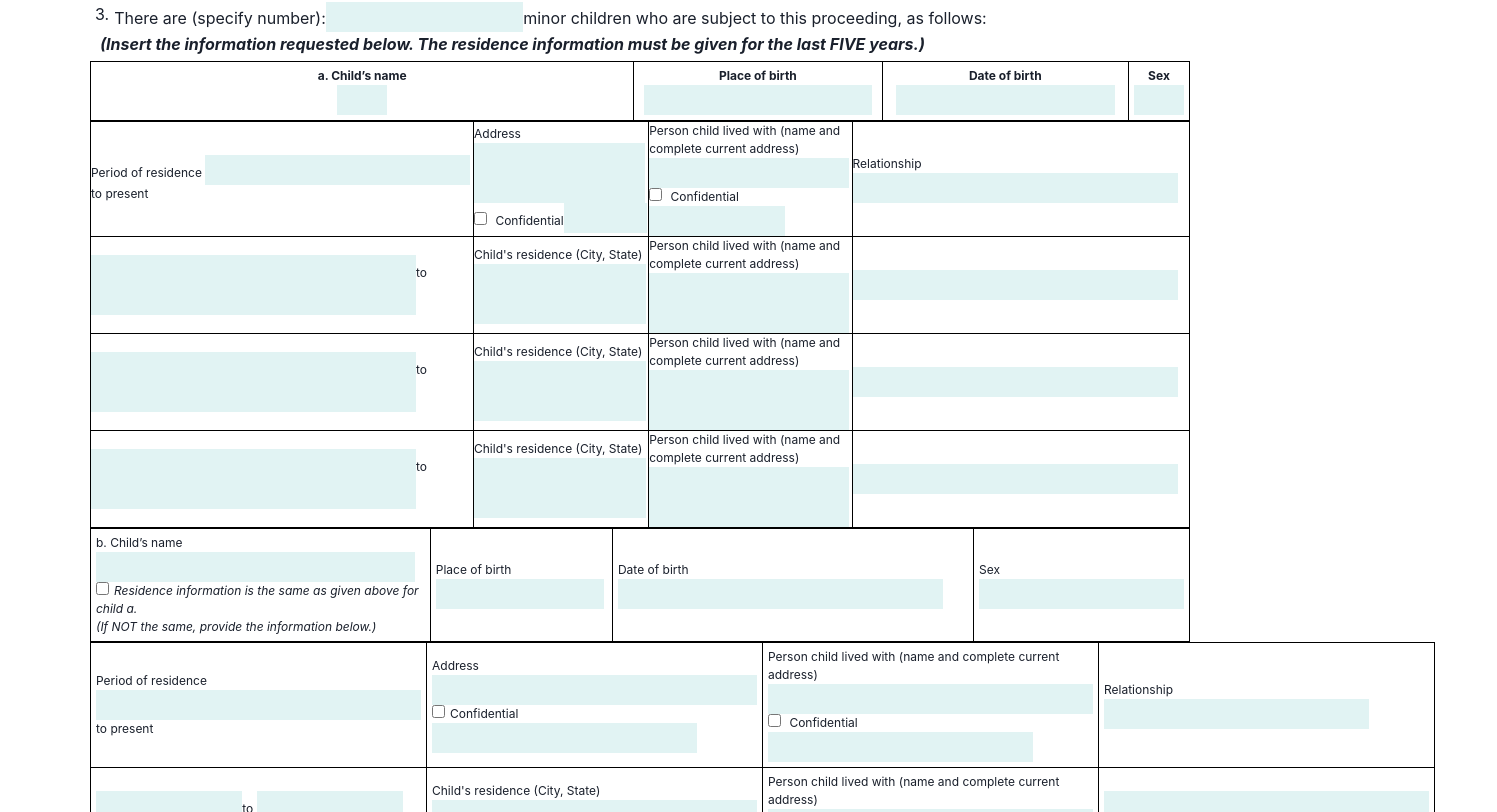
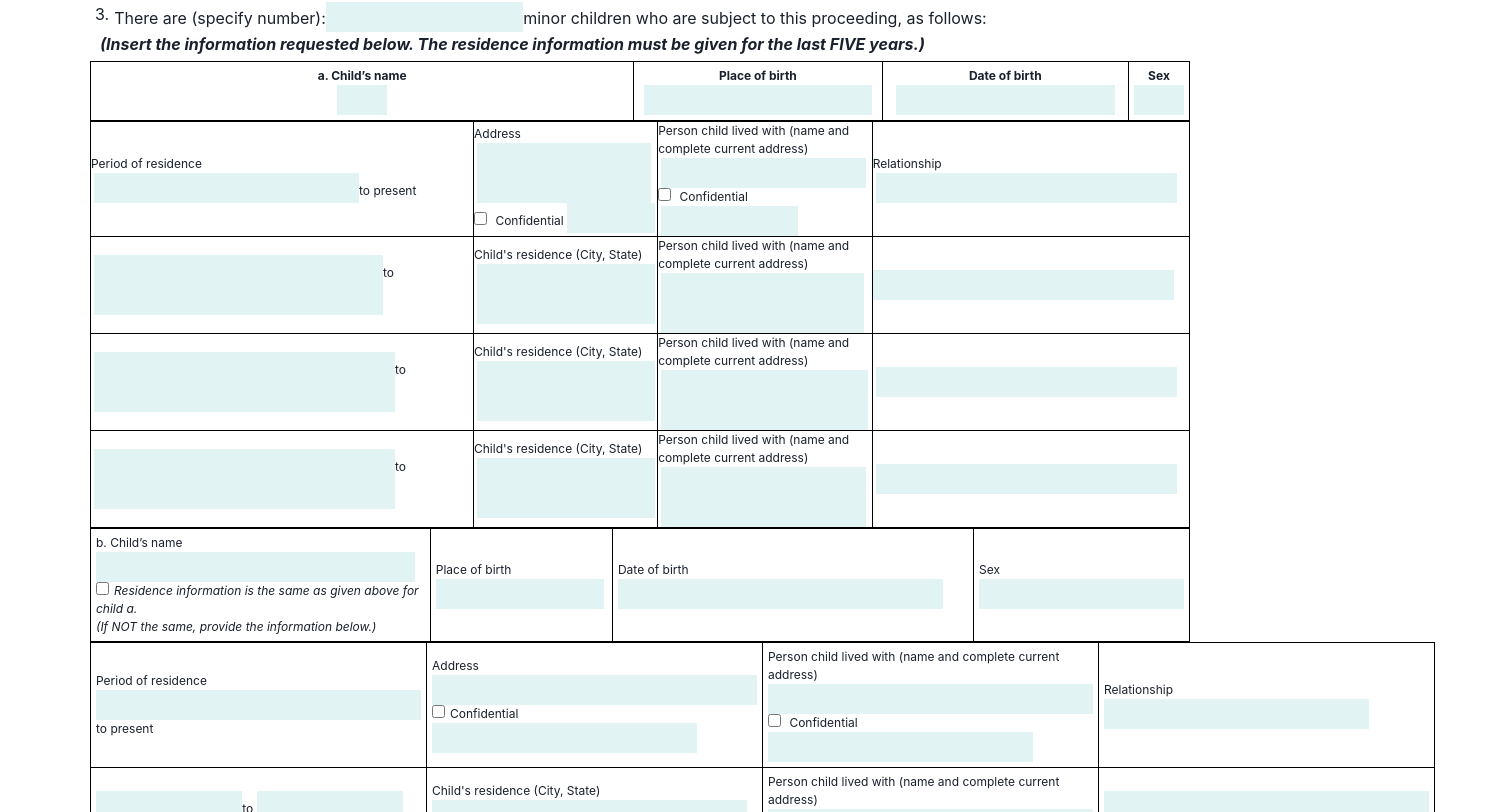
Before and after one commit to sddoc-in/by-the-law, a React (Create React App) app in the folder client/: page /pdf105 in a window 1280 px wide. Shown: the part 683-1495 px from the top of the page, 1497 px wide, since content can reach past the window. Built offline with nearby package versions, Linux system fonts and the light colour scheme; the HTML template or start-up script is replaced by a standard one.

Commit message:
some change

```diff
--- a/client/src/components/pdf/fl105/fl105.tsx
+++ b/client/src/components/pdf/fl105/fl105.tsx
@@ -254,92 +254,92 @@ export default function FL105() {
                         <tr>
                             <td style={{ border: "1px solid black", width: 383 }}>
                                 Period of residence{" "}
-                                <input style={{ backgroundColor: "rgb(225, 243, 243)", border: "none", margin: "0px" }} type="text" id="street" />
+                                <input style={{ backgroundColor: "rgb(225, 243, 243)", border: "none", marginLeft: "3px" }} type="text" id="street" />
                                 to present
                             </td>
                             <td style={{ border: "1px solid black" }}>
-                                Address <input style={{ backgroundColor: "rgb(225, 243, 243)", border: "none", margin: "0px", width: "98%" }} type="text" id="street" />
+                                Address <input style={{ backgroundColor: "rgb(225, 243, 243)", border: "none", marginLeft: "3px", width: "95%" }} type="text" id="street" />
                                 <div>
-                                    <input style={{ backgroundColor: "rgb(225, 243, 243)", border: "none", margin: "0px", width: "98%" }} type="text" id="street" />
+                                    <input style={{ backgroundColor: "rgb(225, 243, 243)", border: "none", marginLeft: "3px", width: "95%" }} type="text" id="street" />
                                     <br />
                                     <input type="checkbox" style={{ marginRight: 5 }} />
                                     <label> Confidential</label>
-                                    <input style={{ backgroundColor: "rgb(225, 243, 243)", border: "none", margin: "0px", width: "48%" }} type="text" id="street" />
+                                    <input style={{ backgroundColor: "rgb(225, 243, 243)", border: "none", marginLeft: "3px", width: "48%" }} type="text" id="street" />
 
 
                                 </div>
                             </td>
                             <td style={{ border: "1px solid black" }}>
                                 Person child lived with (name and complete current address)
-                                <input style={{ backgroundColor: "rgb(225, 243, 243)", border: "none", margin: "0px", width: "99%" }} type="text" id="street" />
+                                <input style={{ backgroundColor: "rgb(225, 243, 243)", border: "none", marginLeft: "3px", width: "96%" }} type="text" id="street" />
                                 <br />
                                 <input type="checkbox" style={{ marginRight: 5 }} />
                                 <label> Confidential</label>
-                                <input style={{ backgroundColor: "rgb(225, 243, 243)", border: "none", margin: "0px", width: "67%" }} type="text" />
+                                <input style={{ backgroundColor: "rgb(225, 243, 243)", border: "none", marginLeft: "3px", width: "64%" }} type="text" />
 
                             </td>
                             <td style={{ border: "1px solid black" }}>
                                 Relationship
-                                <input size={25} style={{ backgroundColor: "rgb(225, 243, 243)", border: "none", margin: "0px" }} type="text" id="street" />
+                                <input size={23} style={{ backgroundColor: "rgb(225, 243, 243)", border: "none", marginLeft: "3px" }} type="text" id="street" />
                             </td>
                         </tr>
                         <tr>
                             <td style={{ border: "1px solid black" }}>
                                 {" "}
-                                <input size={25} style={{ backgroundColor: "rgb(225, 243, 243)", border: "none", margin: "0px" }} type="text" id="street" />
-                                to <input size={25} style={{ backgroundColor: "rgb(225, 243, 243)", border: "none", margin: "0px" }} type="text" id="street" />
+                                <input size={22} style={{ backgroundColor: "rgb(225, 243, 243)", border: "none", marginLeft: "3px" }} type="text" id="street" />
+                                to <input size={22} style={{ backgroundColor: "rgb(225, 243, 243)", border: "none", marginLeft: "3px" }} type="text" id="street" />
                             </td>
                             <td style={{ border: "1px solid black" }}>
                                 Child's residence (City, State)
-                                <input style={{ backgroundColor: "rgb(225, 243, 243)", border: "none", margin: "0px", width: "99%" }} type="text" id="street" />
-                                <input style={{ backgroundColor: "rgb(225, 243, 243)", border: "none", margin: "0px", width: "99%" }} type="text" id="street" />
+                                <input style={{ backgroundColor: "rgb(225, 243, 243)", border: "none", marginLeft: "3px", width: "97%" }} type="text" id="street" />
+                                <input style={{ backgroundColor: "rgb(225, 243, 243)", border: "none", marginLeft: "3px", width: "97%" }} type="text" id="street" />
                             </td>
                             <td style={{ border: "1px solid black" }}>
                                 Person child lived with (name and complete current address)
-                                <input style={{ backgroundColor: "rgb(225, 243, 243)", border: "none", margin: "0px", width: "99%" }} type="text" id="street" />
-                                <input style={{ backgroundColor: "rgb(225, 243, 243)", border: "none", margin: "0px", width: "99%" }} type="text" id="street" />
+                                <input style={{ backgroundColor: "rgb(225, 243, 243)", border: "none", marginLeft: "3px", width: "95%" }} type="text" id="street" />
+                                <input style={{ backgroundColor: "rgb(225, 243, 243)", border: "none", marginLeft: "3px", width: "95%" }} type="text" id="street" />
                             </td>
                             <td style={{ border: "1px solid black" }}>
-                                <input size={25} style={{ backgroundColor: "rgb(225, 243, 243)", border: "none", margin: "0px" }} type="text" id="street" />
+                                <input size={23} style={{ backgroundColor: "rgb(225, 243, 243)", border: "none", margin: "0px" }} type="text" id="street" />
                             </td>
                         </tr>
                         <tr>
                             <td style={{ border: "1px solid black" }}>
                                 {" "}
-                                <input size={25} style={{ backgroundColor: "rgb(225, 243, 243)", border: "none", margin: "0px" }} type="text" id="street" />
-                                to <input size={25} style={{ backgroundColor: "rgb(225, 243, 243)", border: "none", margin: "0px" }} type="text" id="street" />
+                                <input size={23} style={{ backgroundColor: "rgb(225, 243, 243)", border: "none", marginLeft: "3px"}} type="text" id="street" />
+                                to <input size={23} style={{ backgroundColor: "rgb(225, 243, 243)", border: "none", marginLeft: "3px" }} type="text" id="street" />
                             </td>
                             <td style={{ border: "1px solid black" }}>
                                 Child's residence (City, State){" "}
-                                <input style={{ backgroundColor: "rgb(225, 243, 243)", border: "none", margin: "0px", width: "99%" }} type="text" id="street" />{" "}
-                                <input style={{ backgroundColor: "rgb(225, 243, 243)", border: "none", margin: "0px", width: "99%" }} type="text" id="street" />
+                                <input style={{ backgroundColor: "rgb(225, 243, 243)", border: "none",marginLeft: "3px", width: "97%" }} type="text" id="street" />{" "}
+                                <input style={{ backgroundColor: "rgb(225, 243, 243)", border: "none", marginLeft: "3px", width: "97%" }} type="text" id="street" />
                             </td>
                             <td style={{ border: "1px solid black" }}>
                                 Person child lived with (name and complete current address)
-                                <input style={{ backgroundColor: "rgb(225, 243, 243)", border: "none", margin: "0px", width: "99%" }} type="text" id="street" />
-                                <input style={{ backgroundColor: "rgb(225, 243, 243)", border: "none", margin: "0px", width: "99%" }} type="text" id="street" />
+                                <input style={{ backgroundColor: "rgb(225, 243, 243)", border: "none", marginLeft: "3px", width: "97%" }} type="text" id="street" />
+                                <input style={{ backgroundColor: "rgb(225, 243, 243)", border: "none", marginLeft: "3px", width: "97%" }} type="text" id="street" />
                             </td>
                             <td style={{ border: "1px solid black" }}>
-                                <input size={25} style={{ backgroundColor: "rgb(225, 243, 243)", border: "none", margin: "0px" }} type="text" id="street" />
+                                <input size={23} style={{ backgroundColor: "rgb(225, 243, 243)", border: "none", marginLeft: "3px" }} type="text" id="street" />
                             </td>
                         </tr>
                         <tr>
                             <td style={{ border: "1px solid black" }}>
-                                <input size={25} style={{ backgroundColor: "rgb(225, 243, 243)", border: "none", margin: "0px" }} type="text" id="street" />
-                                to <input size={25} style={{ backgroundColor: "rgb(225, 243, 243)", border: "none", margin: "0px" }} type="text" id="street" />
+                                <input size={23} style={{ backgroundColor: "rgb(225, 243, 243)", border: "none", marginLeft: "3px" }} type="text" id="street" />
+                                to <input size={23} style={{ backgroundColor: "rgb(225, 243, 243)", border: "none",marginLeft: "3px" }} type="text" id="street" />
                             </td>
                             <td style={{ border: "1px solid black" }}>
                                 Child's residence (City, State)
-                                <input style={{ backgroundColor: "rgb(225, 243, 243)", border: "none", margin: "0px", width: "99%" }} type="text" id="street" />
-                                <input style={{ backgroundColor: "rgb(225, 243, 243)", border: "none", margin: "0px", width: "99%" }} type="text" id="street" />
+                                <input style={{ backgroundColor: "rgb(225, 243, 243)", border: "none", marginLeft: "3px", width: "97%" }} type="text" id="street" />
+                                <input style={{ backgroundColor: "rgb(225, 243, 243)", border: "none",marginLeft: "3px", width: "97%" }} type="text" id="street" />
                             </td>
                             <td style={{ border: "1px solid black" }}>
                                 Person child lived with (name and complete current address)
-                                <input style={{ backgroundColor: "rgb(225, 243, 243)", border: "none", margin: "0px", width: "99%" }} type="text" id="street" />
-                                <input style={{ backgroundColor: "rgb(225, 243, 243)", border: "none", margin: "0px", width: "99%" }} type="text" id="street" />
+                                <input style={{ backgroundColor: "rgb(225, 243, 243)", border: "none", marginLeft: "3px", width: "96%" }} type="text" id="street" />
+                                <input style={{ backgroundColor: "rgb(225, 243, 243)", border: "none", marginLeft: "3px", width: "96%" }} type="text" id="street" />
                             </td>
                             <td style={{ border: "1px solid black" }}>
-                                <input size={25} style={{ backgroundColor: "rgb(225, 243, 243)", border: "none", margin: "0px" }} type="text" id="street" />
+                                <input size={23} style={{ backgroundColor: "rgb(225, 243, 243)", border: "none", marginLeft: "3px" }} type="text" id="street" />
                             </td>
                         </tr>
                     </tbody>
@@ -409,7 +409,7 @@ export default function FL105() {
                             </td>
                             <td style={{ border: "1px solid black", padding: 5 }}>
                                 Child's residence (City, State)
-                                <input size={25} style={{ backgroundColor: "rgb(225, 243, 243)", border: "none", margin: "0px" }} type="text" id="street" />
+                                <input size={25} style={{ backgroundColor: "rgb(225, 243, 243)", border: "none", margin: "0px",width:"97%" }} type="text" id="street" />
                             </td>
                             <td style={{ border: "1px solid black", padding: 5 }}>
                                 Person child lived with (name and complete current address)
@@ -426,8 +426,8 @@ export default function FL105() {
                             </td>
                             <td style={{ border: "1px solid black", padding: 5 }}>
                                 Child's residence (City, State){" "}
-                                <input size={25} style={{ backgroundColor: "rgb(225, 243, 243)", border: "none", margin: "0px" }} type="text" id="street" />
-                                <input size={25} style={{ backgroundColor: "rgb(225, 243, 243)", border: "none", margin: "0px" }} type="text" id="street" />
+                                <input size={25} style={{ backgroundColor: "rgb(225, 243, 243)", border: "none", margin: "0px",width:"97%" }} type="text" id="street" />
+                                <input size={25} style={{ backgroundColor: "rgb(225, 243, 243)", border: "none", margin: "0px",width:"97%" }} type="text" id="street" />
                             </td>
                             <td style={{ border: "1px solid black", padding: 5 }}>
                                 Person child lived with (name and complete current address)
@@ -445,8 +445,8 @@ export default function FL105() {
                             </td>
                             <td style={{ border: "1px solid black", padding: 5 }}>
                                 Child's residence (City, State){" "}
-                                <input size={25} style={{ backgroundColor: "rgb(225, 243, 243)", border: "none", margin: "0px" }} type="text" id="street" />{" "}
-                                <input size={25} style={{ backgroundColor: "rgb(225, 243, 243)", border: "none", margin: "0px" }} type="text" id="street" />
+                                <input size={25} style={{ backgroundColor: "rgb(225, 243, 243)", border: "none", margin: "0px",width:"97%" }} type="text" id="street" />{" "}
+                                <input size={25} style={{ backgroundColor: "rgb(225, 243, 243)", border: "none", margin: "0px" ,width:"97%"}} type="text" id="street" />
                             </td>
                             <td style={{ border: "1px solid black", padding: 5 }}>
                                 Person child lived with (name and complete current address)
@@ -504,8 +504,11 @@ export default function FL105() {
                         <tr>
                             <td style={{ border: "2px solid black", borderCollapse: "collapse" }}>
                                 <div style={{ marginLeft: "1.2rem" }}>
-                                    <label htmlFor="name">SHORT TITLE:</label>
-                                    <input size={74} style={{ backgroundColor: "rgb(225, 243, 243)", border: "none", margin: "0px" }} type="text" id="name" />
+
+                                    <label htmlFor="street" style={{ fontSize: "13px" }}>SHORT TITLE::</label>
+                                <input style={{ backgroundColor: "rgb(225, 243, 243)", border: "none", margin: "0px 2px", height: "18px", width: "80%" }}
+                                    type="text" id="street" />
+                                    {/* <input size={73} style={{ backgroundColor: "rgb(225, 243, 243)", border: "none", margin: "0px" }} type="text" id="name" /> */}
                                 </div>
                             </td>
                             <td style={{ width: "30%", border: "2px solid black", borderCollapse: "collapse" }}>
```
